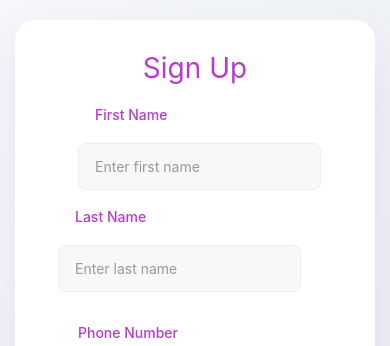
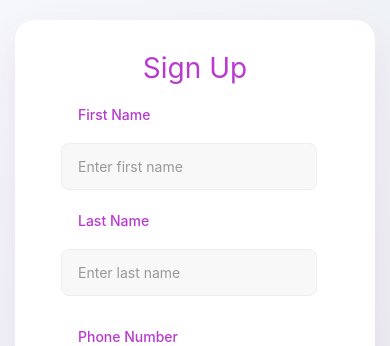
Before and after one commit to omar-ahmed2/desktop-real-time-chat-pp, a React (Vite) app in the folder desktop-real-time-chat-app/: page /signup in a window 390 px wide. Shown: the top 346 px of the page. Built offline with nearby package versions, Linux system fonts and the light colour scheme.

Commit message:
refactor: clean up CSS and add responsive styles for SignUp component

```diff
--- a/desktop-real-time-chat-app/src/components/Settings/SettingsGeneral/SettingsGeneral.css
+++ b/desktop-real-time-chat-app/src/components/Settings/SettingsGeneral/SettingsGeneral.css
@@ -7,7 +7,7 @@
   border-radius: 16px;
   box-shadow: 0 0 10px rgba(0, 0, 0, 0.1);
   animation: fadeInWrapper 1.4s ease forwards;
-  overflow-y: auto;
+
 }
 
 .section-title {
--- a/desktop-real-time-chat-app/src/components/login/signup/SignUp/SignUp.css
+++ b/desktop-real-time-chat-app/src/components/login/signup/SignUp/SignUp.css
@@ -96,6 +96,7 @@
 .animate-6{
   margin-right: -20px;
 }
+
 
 .input-group:nth-child(1) {
   animation-delay: 0.7s;
@@ -284,3 +285,19 @@
     gap: 16px;
   }
 }
+
+@media (max-width: 768px){
+  .name-row{
+    display: flex;
+    flex-direction: column;
+    gap: 20px;
+    margin: 0 auto;
+    width: 100%;
+  }
+  .animate-1{
+    margin-left: 10px;
+  }
+  .animate-2{
+    margin-left: 10px;
+  }
+}
```
